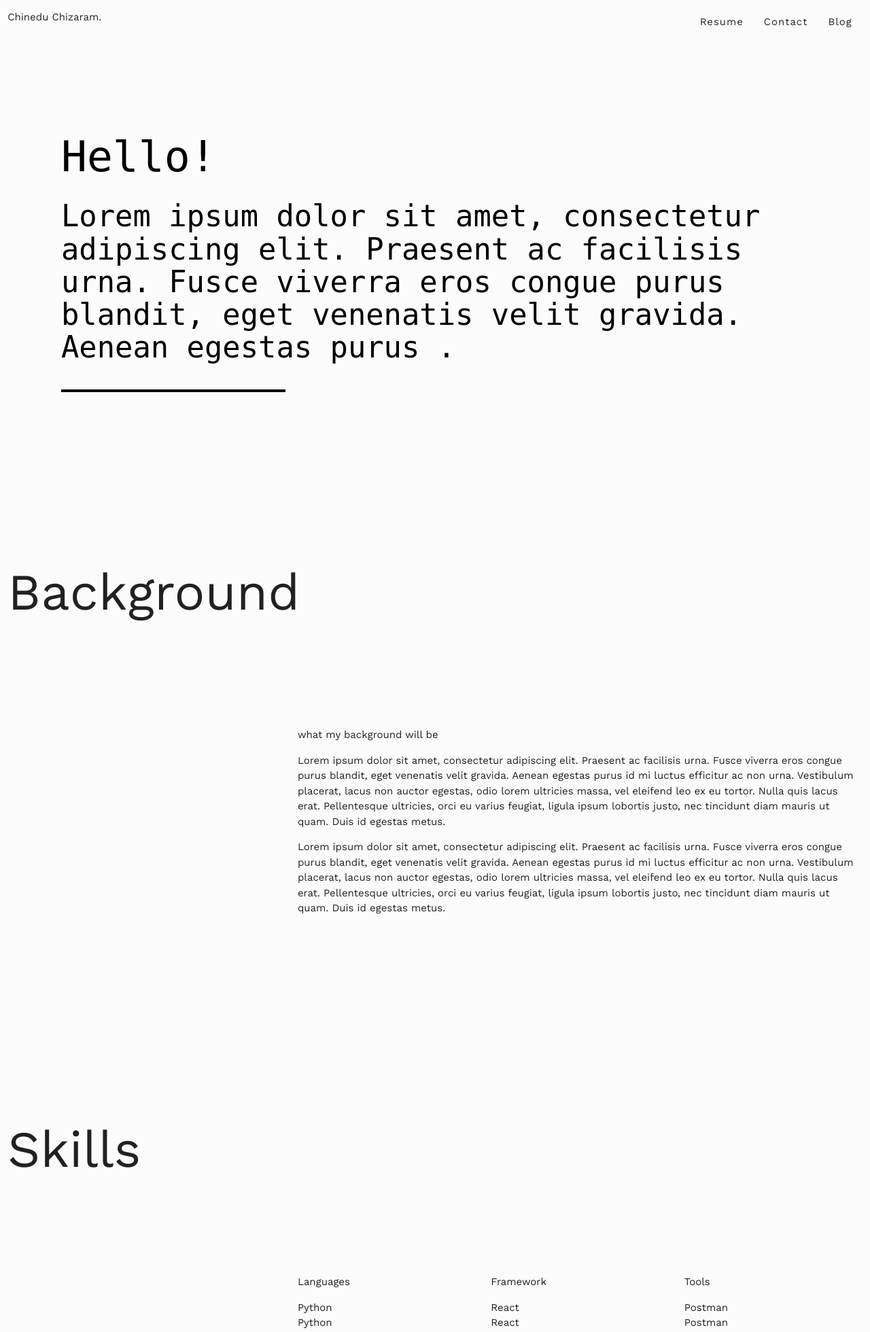
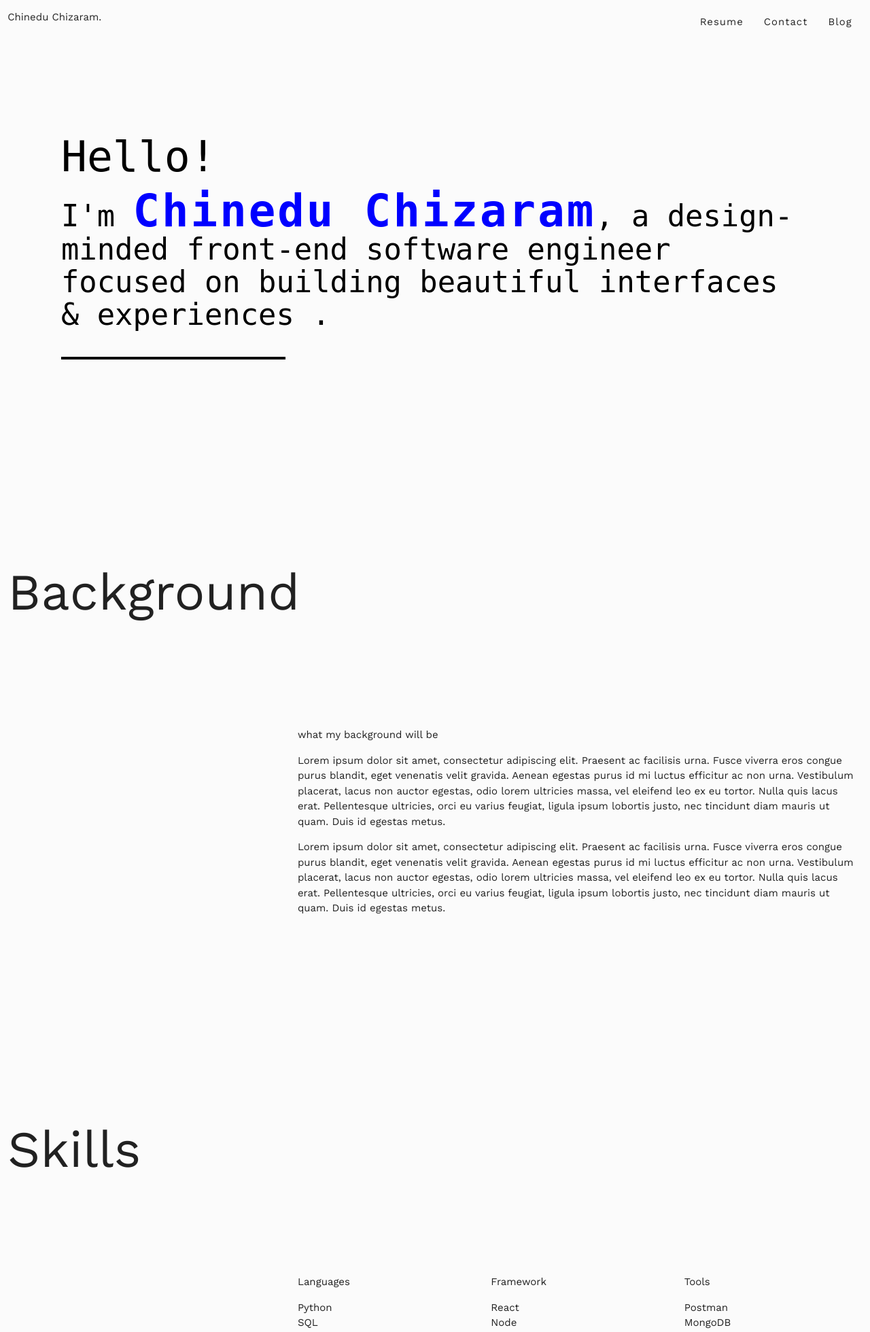
Before and after one commit to chizwils/resumerevamp, a PHP site: page / in a window 1280 px wide. Shown: the top 1960 px of the page at 68% size. Run offline with PHP 8.4, Linux system fonts and the light colour scheme; some libraries are stand-ins or nearby versions.

Commit message:
added contact links icons

```diff
--- a/views/css/style.css
+++ b/views/css/style.css
@@ -4,6 +4,7 @@ header, .section{
     position: relative;
 
 }
+
 .section{
     font-family: "Work Sans", sans-serif!important;
 }
@@ -19,6 +20,10 @@ header, .section{
     top: 30vh;
     letter-spacing: normal;
 
+}
+.skills-category-label{
+    text-transform: capitalize!important;
+    font-size: 1rem;
 }
 h1,h2, h3{
     color: black;
@@ -47,6 +52,15 @@ h1,h2, h3{
     width: 30%;
     padding-bottom: 20px;
     border-bottom: .3em solid black;
+}
+.intro span{
+
+   color: blue;
+    line-height: 1rem;
+    font-size:1.5em;
+    font-weight: 900;
+    letter-spacing: 0.2rem;
+
 }
 nav{
     box-shadow: none;
@@ -91,6 +105,7 @@ body{
     background-color: #FBFBFB;
 
 }
+
 .footer{
 
 }
--- a/views/index.html
+++ b/views/index.html
@@ -6,7 +6,7 @@
         <link href="https://fonts.googleapis.com/css?family=Work+Sans" rel="stylesheet">
       <!--Import materialize.css-->
       <link type="text/css" rel="stylesheet" href="css/materialize/css/materialize.css"  media="screen,projection"/>
-
+        <link rel="stylesheet" href="https://cdnjs.cloudflare.com/ajax/libs/simple-line-icons/2.4.1/css/simple-line-icons.css">
       <!--Let browser know website is optimized for mobile-->
       <meta name="viewport" content="width=device-width, initial-scale=1.0"/>
      <link rel="stylesheet" href="css/style.css">
@@ -34,7 +34,7 @@
 
             <div class="introduction">
             <h1 class="intro_hello">Hello!</h1>
-            <h3> Lorem ipsum dolor sit amet, <span>consectetur adipiscing elit</span>. Praesent ac facilisis urna. Fusce viverra eros congue purus blandit, eget venenatis velit gravida. Aenean egestas purus .</h3>
+            <h3 class="intro"> I'm <span>Chinedu Chizaram</span>, a design-minded front-end software engineer focused on building beautiful interfaces &amp; experiences .</h3>
             </div>
         </header>
 
@@ -65,19 +65,21 @@
                     <div class="skills-category col m4">
                         <div class="skills-category-label">Languages</div>
                         <ul>
-                            <li class="skills-category-label">Python</li>
-                            <li class="skills-category-label">Python</li>
-                            <li class="skills-category-label">Python</li>
-                            <li class="skills-category-label">Python</li>
+                            <li class="skills-category-label-item">Python</li>
+                            <li class="skills-category-label-item">SQL</li>
+                            <li class="skills-category-label-item">Javascript(ES6)</li>
+                            <li class="skills-category-label-item">HTML</li>
+                            <li class="skills-category-label-item">CSS</li>
                         </ul>
                     </div>
                     <!---Skills- Framework_--->
                     <div class="skills-category col m4">
                         <div class="skills-category-label">Framework</div>
                         <ul>
-                            <li class="skills-category-label">React</li>
-                            <li class="skills-category-label">React</li>
-                            <li class="skills-category-label">React</li>
+                            <li class="skills-category-label-item">React</li>
+                            <li class="skills-category-label-item">Node</li>
+                            <li class="skills-category-label-item">Express</li>
+                            <li class="skills-category-label-item">Bootstrap</li>
 
                         </ul>
                     </div>
@@ -85,9 +87,10 @@
                     <div class="skills-category col m4">
                         <div class="skills-category-label">Tools</div>
                         <ul>
-                            <li class="skills-category-label">Postman</li>
-                            <li class="skills-category-label">Postman</li>
-                            <li class="skills-category-label">Postman</li>
+                            <li class="skills-category-label-item">Postman</li>
+                            <li class="skills-category-label-item">MongoDB</li>
+                            <li class="skills-category-label-item">Bash</li>
+                            <li class="skills-category-label-item">Git &amp; Github</li>
                         </ul>
                     </div>
 
@@ -99,11 +102,11 @@
         <!---section skills END-->
 
          <!---section experience/projects-->
-        <section class="section experience" >
-            <div class="section-title">
+        <section class="section experience row" >
+            <div class="section-title col m4">
                 Experience/Projects
             </div>
-            <div class="section-content">
+            <div class="section-content col m8">
                 <!--project-tryble -->
                 <div class="project tryble">
                     <figure class="project-img">
@@ -143,11 +146,11 @@
         <!---section experience/projects END-->
 
         <!--- section other projects-->
-        <section class="section other-projects" >
-            <div class="section-title">
+        <section class="section other-projects row" >
+            <div class="section-title col m4">
                 Other Projects
             </div>
-            <div class="section-content">
+            <div class="section-content col m8">
                 <!--- Project 1--->
                 <div class="project">
                     <div class="project-name">
@@ -198,10 +201,10 @@
                 <div class="copy-bottom"> Chinedu Chizaram</div>
             </div>
             <div class="footer-links right">
-                <a href="#">Facebook</a>
-                <a href="#">Facebook</a>
-                <a href="#">Facebook</a>
-                <a href="#">Facebook</a>
+                <a href="#" class="icon-social-github"></a>
+                <a href="#" class="icon-social-linkedin"></a>
+                <a href="#" class="icon-envelope"></a>
+                <a href="#" class="icon-social-twitter"></a>
             </div>
 
 
```
